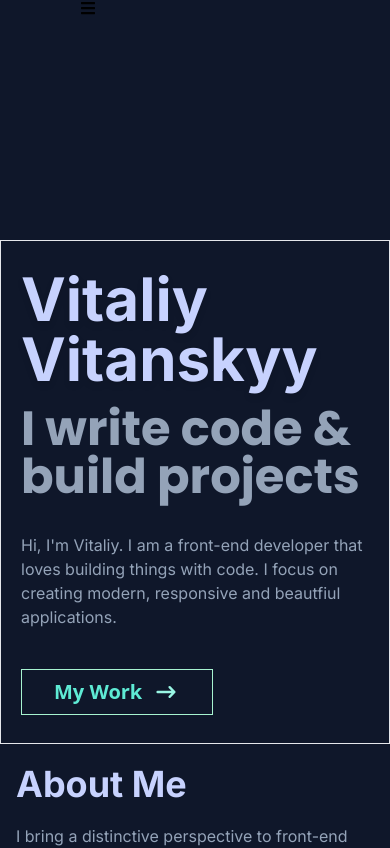
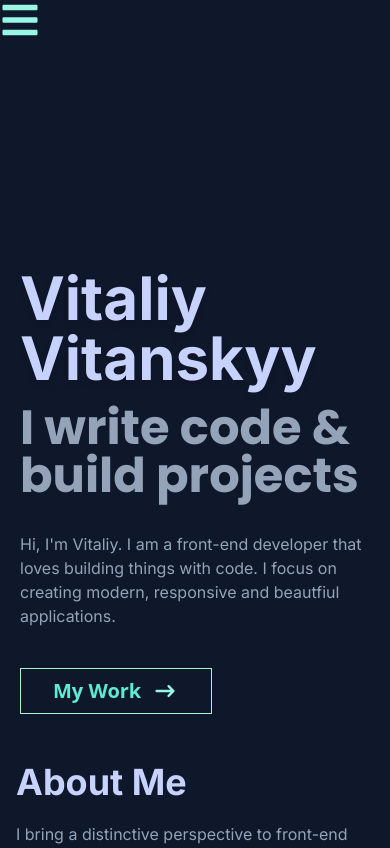
Before and after one commit to VitaliyV22/portfolio-v2, a React (Vite) app: page / in a window 390 px wide. Shown: the top 848 px of the page. Built offline with nearby package versions, Linux system fonts and the light colour scheme.

Commit message:
fixed mobile nav

```diff
--- a/src/App.jsx
+++ b/src/App.jsx
@@ -10,7 +10,8 @@ import { Footer } from "./components/Footer.jsx/Footer";
 function App() {
   return (
    <>
-   <Header/>
+   <div className="z-50 relative"><Header/></div>
+
    <Home />
    <About />
    <Work />
--- a/src/components/Footer.jsx/Footer.jsx
+++ b/src/components/Footer.jsx/Footer.jsx
@@ -6,7 +6,7 @@ export const Footer = () => {
       <footer className=" w-full">
         <div className="flex flex-col justify-center items-center px-4 pb-8 sm:px-6 lg:px-8 ">
           <div className=" ">
-            <a href="" className="text-sm font-mono text-teal-300">
+            <a href="https://github.com/VitaliyV22/portfolio-v2" className="text-sm font-mono text-teal-300">
               Built by Vitaliy Vitanskyy
             </a>
           </div>
--- a/src/components/Header/Header.jsx
+++ b/src/components/Header/Header.jsx
@@ -13,7 +13,7 @@ export const Header = () => {
     >
       {/* menu */}
 
-      <div className="hidden  lg:flex items-center font-mono gap-5 w-full  h-auto">
+      <div className="hidden  lg:flex items-center font-mono gap-5  lg:w-full  h-auto">
         <Link to="home" smooth={true} duration={500}>
           <a className="z-200 text-4xl font-bold bg-teal-300 rounded-3xl p-1 cursor-pointer transition duration-300 ease-in-out transform text-slate-900 hover:scale-100 ">
             VV
@@ -71,18 +71,35 @@ export const Header = () => {
           className={
             !nav
               ? "hidden"
-              : "absolute text-white font-bold top-0 left-0 w-full bg-gradient-to-b from-blue-100 via-blue-500 to-blue-300 h-screen flex flex-col justify-center items-center z-10"
+              : "absolute bg-emerald-800 border font-bold top-0 left-0 w-[20rem]  h-[30rem] flex flex-col items-start z-200 p-10 gap-10  "
           }
         >
-          <li className="py-6 text-4xl border-indigo-600">Projects</li>
-          <li className="py-6 text-4xl">Resume</li>
-          <li className="py-6 text-4xl">Contact</li>
+          <Link>
+            {" "}
+            <li className="  py-4 border p-2 text-white  text-4xl">Projects</li>
+          </Link>
+          <Link>
+            {" "}
+            <li className=" py-4  border p-2 text-white text-4xl">Resume</li>
+          </Link>
+          <Link>
+            {" "}
+            <li className=" py-2  border p-5 text-white text-4xl">Contact</li>
+          </Link>
+          <Link>
+            {" "}
+            <li className="  py-2  border p-5 text-white text-4xl">
+              Projects
+            </li>
+          </Link>
         </ul>
       </div>
 
       {/* hamburger */}
-      <div onClick={handleClick} className="md:hidden z-10 ">
-        <div className="">{!nav ? <FaBars /> : <FaTimes />}</div>
+      <div onClick={handleClick} className="lg:hidden z-10 ">
+        <div className="text-teal-200 absolute left-0  ">
+          {!nav ? <FaBars size={40} /> : <FaTimes size={30} />}
+        </div>
       </div>
     </div>
   );
--- a/src/components/Home/Home.jsx
+++ b/src/components/Home/Home.jsx
@@ -6,7 +6,7 @@ export const Home = () => {
   return (
     <>
       <div>
-        <div className="  lg:flex flex-col justify-center items-start h-full p-5 border lg:ml-40 mt-40">
+        <div className="  lg:flex flex-col justify-center items-start h-full p-5  lg:ml-40 mt-40">
           <div>
             {" "}
             <h2 className="mt-2 drop-shadow-md">Vitaliy Vitanskyy</h2>
```
